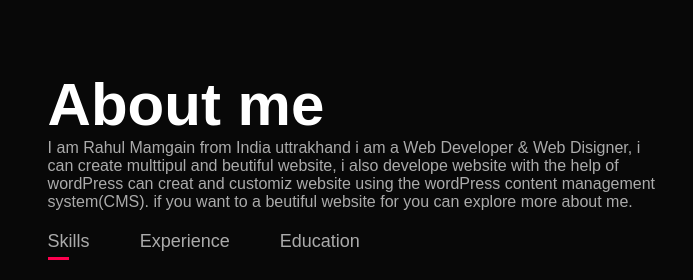
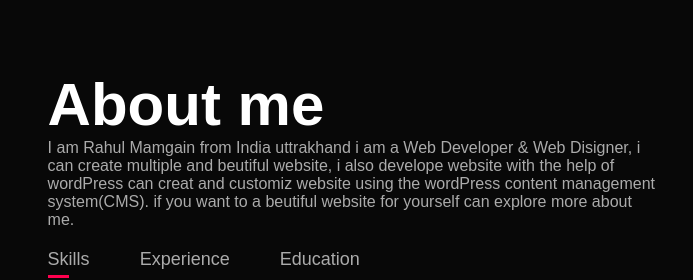
Before and after one commit to rahul-mamgain/portfolio, a plain HTML site: page index.html in a window 1280 px wide. Shown: the part 820-1100 px from the top of the page, 490-1183 px from the left. Drawn offline with Linux system fonts and the light colour scheme.

Commit message:
New word

```diff
--- a/index.html
+++ b/index.html
@@ -34,10 +34,10 @@
             <div class="about-col-2">
                 <h2 class="sub-title">About me</h2>
                 <p>I am Rahul Mamgain from India uttrakhand i am a Web Developer &
-                    Web Disigner, i can create multtipul and beutiful website,
+                    Web Disigner, i can create multiple and beutiful website,
                     i also develope website with the help of wordPress can creat and
                     customiz website using the wordPress content management system(CMS).
-                    if you want to a beutiful website for you can explore more about me.
+                    if you want to a beutiful website for yourself can explore more about me.
                 </p>
                     <div class="tab-titles">
                         <p class="tab-links active-link" onclick="openTab('skills')">Skills</p>
```
